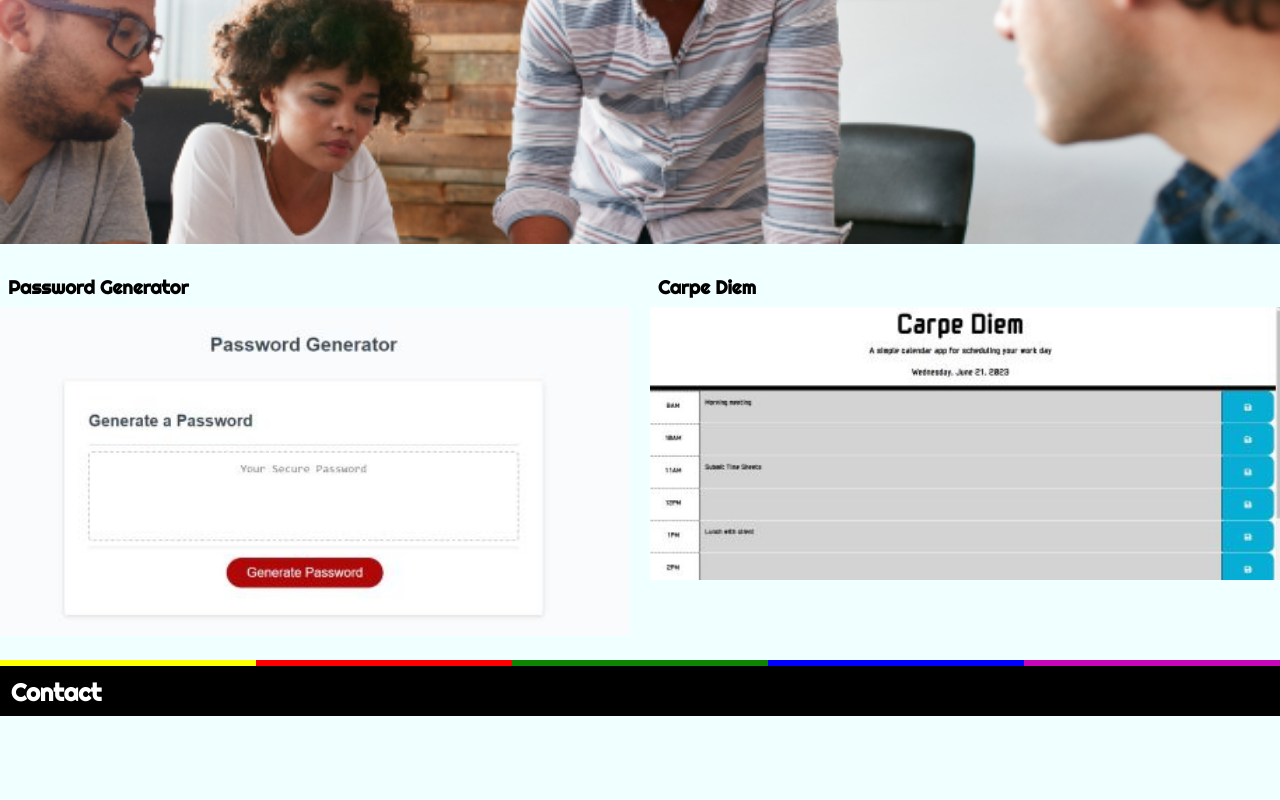
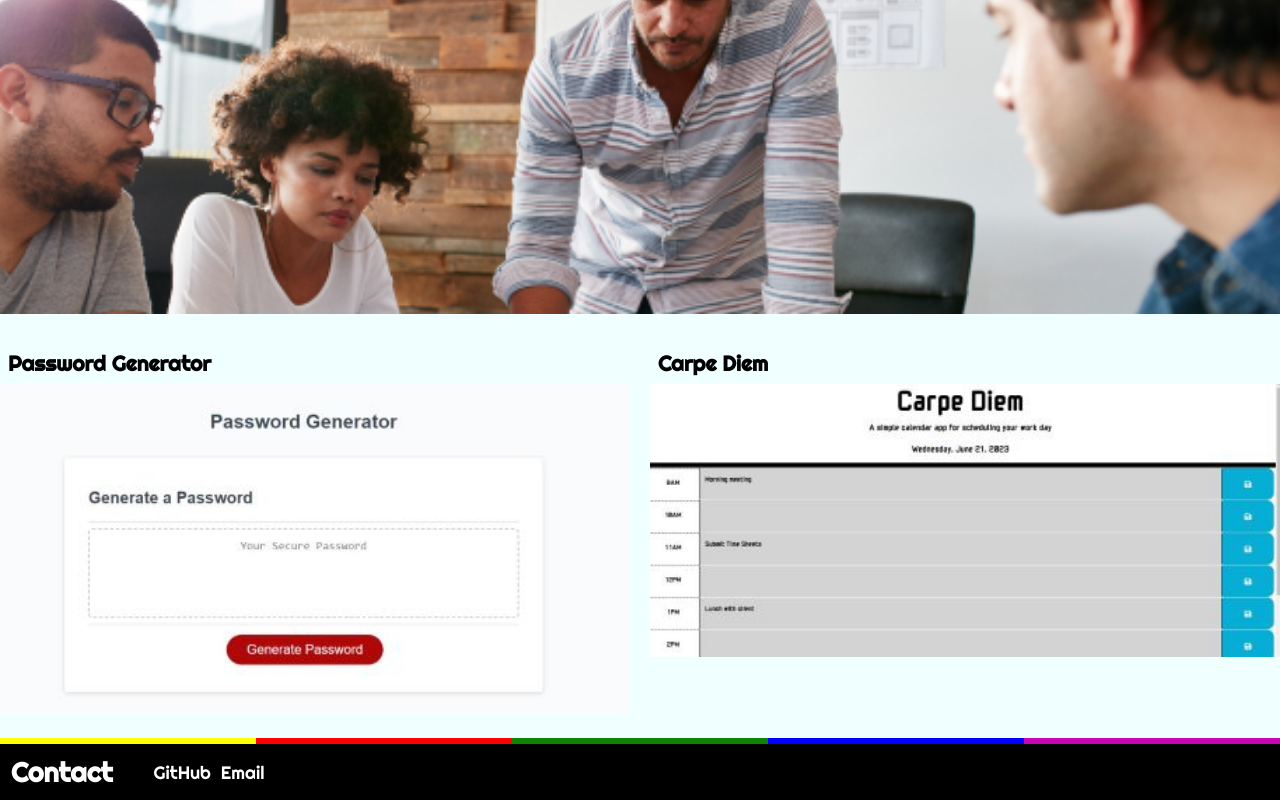
Before and after one commit to adini6/Portfolio, a plain HTML site: page index.html in a window 1280 px wide. Shown: the part 934-1734 px from the top of the page. Before the commit the page ends 1652 px from the top, so only its background shows below. Drawn offline with Linux system fonts and the light colour scheme.

Commit message:
fixed header alignment and add contact info

```diff
--- a/index.html
+++ b/index.html
@@ -8,7 +8,7 @@
   <link rel="preconnect" href="https://fonts.googleapis.com">
   <link rel="preconnect" href="https://fonts.gstatic.com" crossorigin>
   <link href="https://fonts.googleapis.com/css2?family=Righteous&display=swap" rel="stylesheet">
-    <link rel="stylesheet" href="style.css"/>
+  <link rel="stylesheet" href="style.css" />
 </head>
 
 <body>
@@ -25,7 +25,7 @@
   </header>
 
   <section id="about">
-        <img src="Pictures/meAk.jpg" alt="Abdikalik Dini">
+    <img src="Pictures/meAk.jpg" alt="Abdikalik Dini" class="me">
     <h2>About</h2>
     <br>
     <p>I took a leap of faith to learn a new skill. I am currently working my way through becoming a full stack web developer. I am refining my skills in HTML, CSS, and JavaScript one line of code at a time. I enjoy the creative freedom to take an idea that's in my mind and turn it into something functional and interactive.</p>
@@ -57,15 +57,17 @@
     </div>
   </section>
 
-
-
-
   <div class="stripe2"></div>
   <footer>
-        <section id="contact">
-            <h2 class="contacts">Contact</h2>
-        </section>
+    <div class="container">
+      <h2 id="contact">Contact</h2>
+    </div>
+    <div class="container">
+      <a href="https://github.com/adini6" class="contact-links">GitHub</a>
+      <a href="mailto:adini18@gmail.com" class="contact-links">Email</a>
+    </div>
   </footer>
+
 </body>
 
 </html>
--- a/style.css
+++ b/style.css
@@ -15,6 +15,10 @@ body {
   height: 6px;
   background: linear-gradient(to right, yellow, yellow 20%, red 20%, red 40%, rgb(13, 133, 2) 40%, rgb(13, 133, 2) 60%, blue 60%, blue 80%, rgb(199, 6, 183) 80%, rgb(199, 6, 183));
   margin-bottom: 20px;
+}
+.me{
+  padding: 10px;
+  border-radius: 20%;
 }
 
 nav {
@@ -54,12 +58,14 @@ nav ul li a {
   text-align: center;
 }
 
-#projects{
+#projects {
   margin: auto;
 }
-h3{
-    padding: 8px;
+
+h3 {
+  padding: 8px;
 }
+
 .grid-container {
   display: grid;
   grid-template-columns: 1fr 1fr;
@@ -82,9 +88,13 @@ h3{
   background: linear-gradient(to right, yellow, yellow 20%, red 20%, red 40%, rgb(13, 133, 2) 40%, rgb(13, 133, 2) 60%, blue 60%, blue 80%, rgb(199, 6, 183) 80%, rgb(199, 6, 183));
   margin-top: 20px;
 }
+
 footer {
-  height: 50px;
   background-color: black;
+  color: white;
+  display: flex;
+  justify-content: space-between;
+  align-items: center;
 }
 
 h2 {
@@ -92,7 +102,49 @@ h2 {
   padding: 11px;
 }
 
-.contacts{
-  text-align: left;
+.container {
+  flex: 1;
+  display: flex;
+  align-items: center;
+}
+
+.container:first-child {
+  margin-right: 20px;
+  flex: 0.1;
+}
+
+.contact-links {
+  margin-left: 10px;
   color: white;
 }
+
+/* Default styles */
+
+/* ... Existing CSS code ... */
+
+/* Media queries for phones */
+@media only screen and (max-width: 320px) {
+  body {
+    font-size: 14px; /* Adjust font size for phones */
+  }
+
+  /* Additional phone-specific styles if needed */
+}
+
+/* Media queries for tablets */
+@media only screen and (min-width: 321px) and (max-width: 768px) {
+  body {
+    font-size: 16px; /* Adjust font size for tablets */
+  }
+
+  /* Additional tablet-specific styles if needed */
+}
+
+/* Media queries for computers */
+@media only screen and (min-width: 769px) {
+  body {
+    font-size: 18px; /* Adjust font size for computers */
+  }
+
+  /* Additional computer-specific styles if needed */
+}
```
Lines whose indentation alone changed are shown as unchanged.
